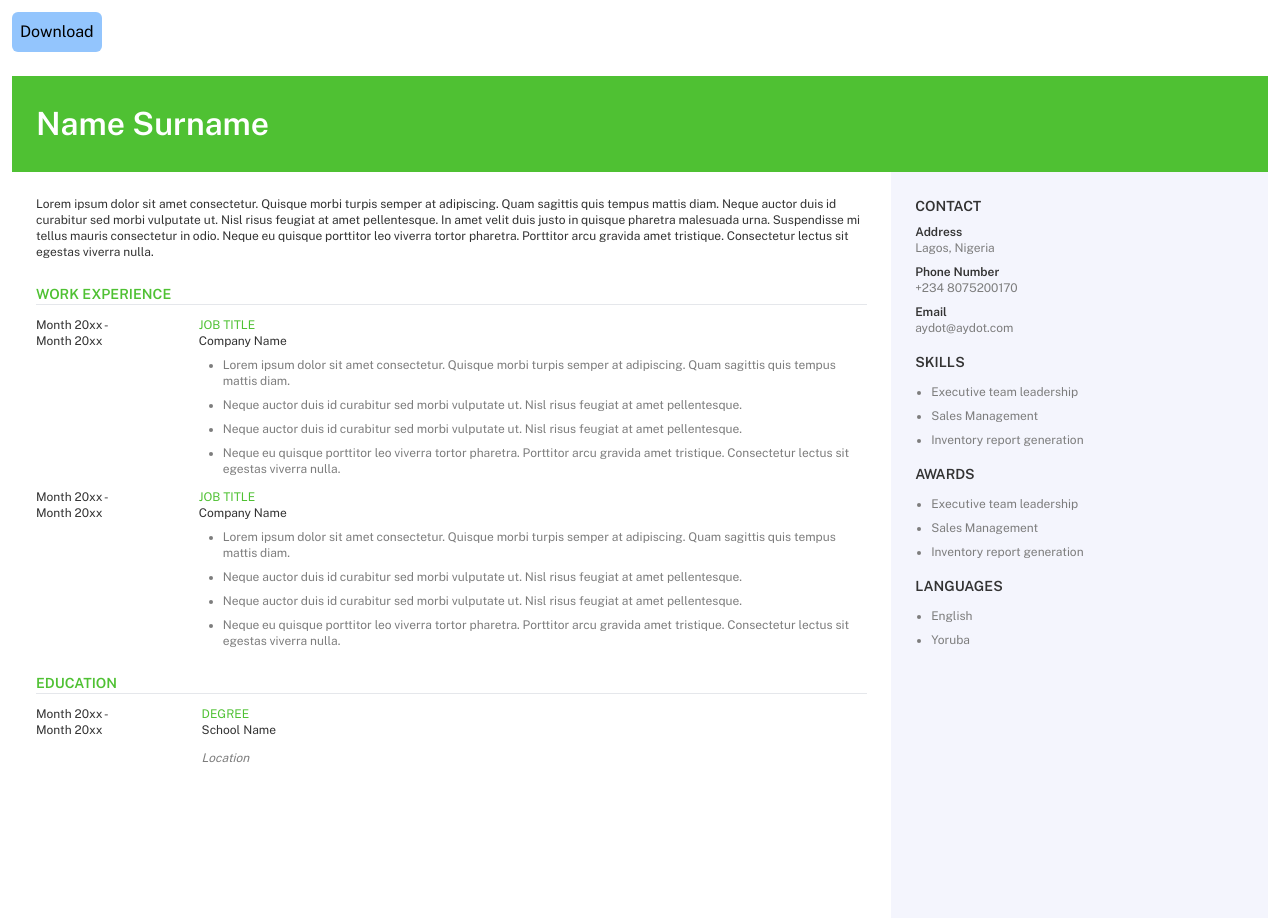
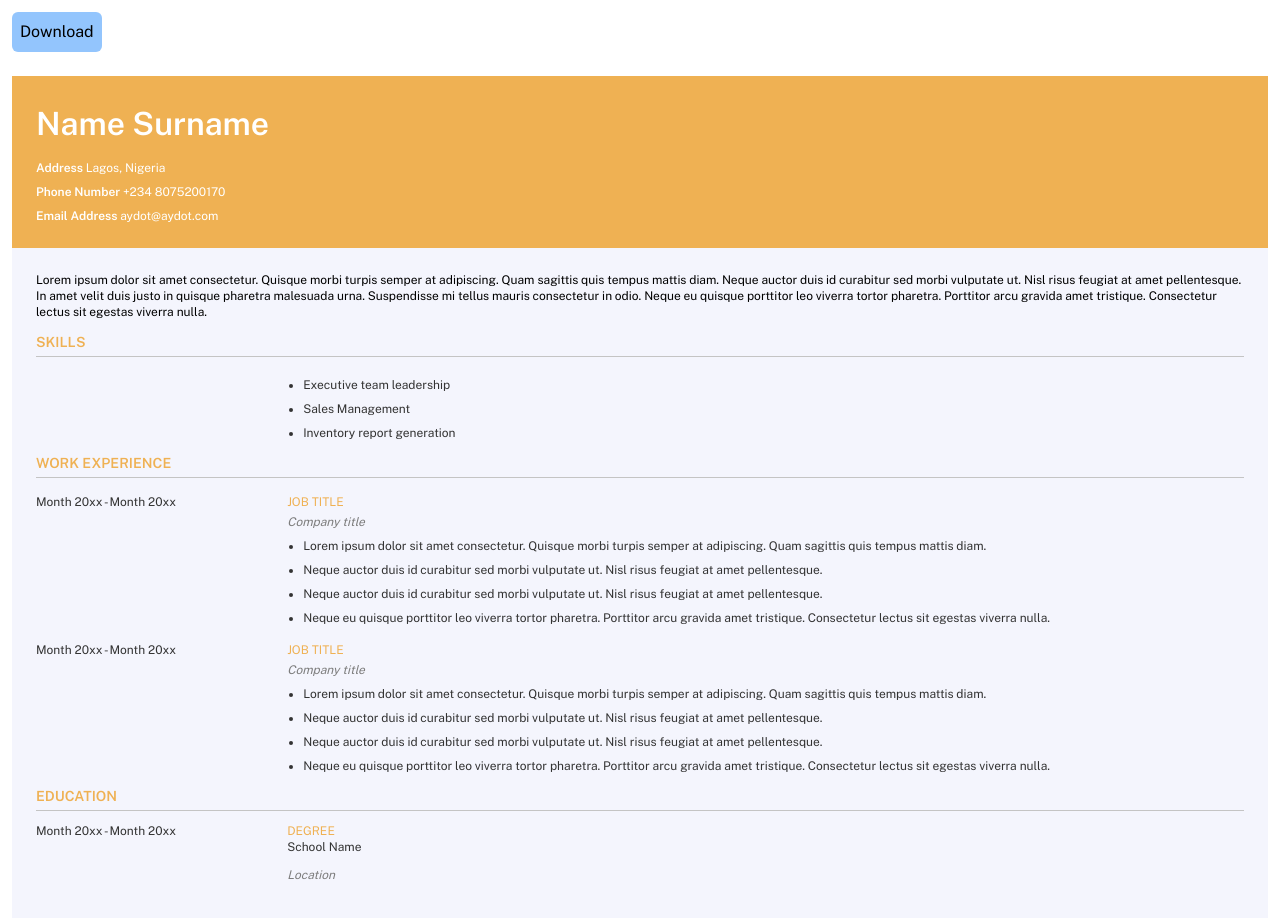
Before and after one commit to Ay7ot/ResuMate, a React (Vite) app in the folder client/: page /edit-template in a window 1280 px wide. Shown: the top 918 px of the page. Built offline with nearby package versions, Linux system fonts and the light colour scheme.

Commit message:
Added Lisbon Template

```diff
--- a/client/src/Components/TemplateComponents/EditTemplate.tsx
+++ b/client/src/Components/TemplateComponents/EditTemplate.tsx
@@ -2,7 +2,8 @@
 // import Istanbul from "./Istanbul"
 import { useRef } from "react"
 import html2pdf from "html2pdf.js"
-import Porto from "./Porto"
+// import Porto from "./Porto"
+import Lisbon from "./Lisbon"
 
 export default function EditTemplate() {
 
@@ -38,7 +39,8 @@ export default function EditTemplate() {
       <div className="p-3">
         <button onClick={generatePdf} className="mb-6 p-2 bg-blue-300 rounded-md">Download</button>
         {/* <Istanbul itemref={itemref}/> */}
-        <Porto />
+        {/* <Porto /> */}
+        <Lisbon />
       </div>
     )
 }
--- a/client/src/Components/TemplateComponents/Lisbon.tsx
+++ b/client/src/Components/TemplateComponents/Lisbon.tsx
@@ -5,8 +5,91 @@ export default function Lisbon() {
     const itemref = useRef<HTMLDivElement | null>(null)
 
     return (
-        <div className='flex justify-between rounded-md min-h-[1030px] bg-[#f4f5fd]' ref={itemref}>
+        <div className='min-h-[1030px] bg-[#f4f5fd]' ref={itemref}>
+            <div className="bg-[#EFB153] p-6 text-[#ffffff]">
+                <h1 className="text-[2rem] font-semibold">Name Surname</h1>
+                <div className="mt-3">
+                    <p className="text-xs font-semibold mt-2">Address <span className="font-normal"> Lagos, Nigeria</span></p>
+                    <p className="text-xs font-semibold mt-2">Phone Number <span className="font-normal"> +234 8075200170</span></p>
+                    <p className="text-xs font-semibold mt-2">Email Address <span className="font-normal"> aydot@aydot.com</span></p>
+                </div>
+            </div>
 
+            <div className="p-6">
+                <p className="text-[#33333] text-xs">Lorem ipsum dolor sit amet consectetur. Quisque morbi turpis semper at adipiscing. Quam sagittis quis tempus mattis diam. Neque auctor duis id curabitur sed morbi vulputate ut. Nisl risus feugiat at amet pellentesque. In amet velit duis justo in quisque pharetra malesuada urna. Suspendisse mi tellus mauris consectetur in odio. Neque eu quisque porttitor leo viverra tortor pharetra. Porttitor arcu gravida amet tristique. Consectetur lectus sit egestas viverra nulla. </p>
+
+                <section className="mt-3">
+                    <h2 className="text-[#EFB153] text-sm font-semibold mb-1">SKILLS</h2>
+                    <hr className="border-t-[1px] border-[#C4C4C4]"/>
+                    <div className="flex justify-between gap-3 mt-3">
+                        <div className="w-[20%]">
+
+                        </div>
+                        <ul className="w-[80%] pl-4 list-disc text-[#333333]">
+                            <li className="text-xs mt-2">Executive team leadership</li>
+                            <li className="text-xs mt-2">Sales Management</li>
+                            <li className="text-xs mt-2">Inventory report generation</li>
+                        </ul>
+                    </div>
+                </section>
+
+                <section className="mt-3">
+                    <h2 className="text-[#EFB153] text-sm font-semibold mb-1">WORK EXPERIENCE</h2>
+                    <hr className="border-t-[1px] border-[#C4C4C4]"/>
+                    <div className="flex justify-between gap-3 mt-4">
+                        <div className="w-[20%]">
+                            <p className="text-[#333333] text-xs">Month 20xx - Month 20xx</p>
+                        </div>
+                        <div className="w-[80%]">
+                            <h3 className="text-xs text-[#EFB153]">JOB TITLE</h3>
+                            <h4 className="text-xs mt-1 text-[#7D7D7D] italic">Company title</h4>
+
+
+                            <ul className="list-disc pl-4 text-[#333333]">
+                                <li className="text-xs mt-2 ">Lorem ipsum dolor sit amet consectetur. Quisque morbi turpis semper at adipiscing. Quam sagittis quis tempus mattis diam. </li>
+                                <li className="text-xs mt-2">Neque auctor duis id curabitur sed morbi vulputate ut. Nisl risus feugiat at amet pellentesque. </li>
+                                <li className="text-xs mt-2">Neque auctor duis id curabitur sed morbi vulputate ut. Nisl risus feugiat at amet pellentesque. </li>
+                                <li className="text-xs mt-2">Neque eu quisque porttitor leo viverra tortor pharetra. Porttitor arcu gravida amet tristique. Consectetur lectus sit egestas viverra nulla. </li>
+                            </ul>
+                        </div>
+                    </div>
+
+                    <div className="flex justify-between gap-3 mt-4">
+                        <div className="w-[20%]">
+                            <p className="text-[#333333] text-xs">Month 20xx - Month 20xx</p>
+                        </div>
+                        <div className="w-[80%]">
+                            <h3 className="text-xs text-[#EFB153]">JOB TITLE</h3>
+                            <h4 className="text-xs mt-1 text-[#7D7D7D] italic">Company title</h4>
+
+
+                            <ul className="list-disc pl-4 text-[#333333]">
+                                <li className="text-xs mt-2 ">Lorem ipsum dolor sit amet consectetur. Quisque morbi turpis semper at adipiscing. Quam sagittis quis tempus mattis diam. </li>
+                                <li className="text-xs mt-2">Neque auctor duis id curabitur sed morbi vulputate ut. Nisl risus feugiat at amet pellentesque. </li>
+                                <li className="text-xs mt-2">Neque auctor duis id curabitur sed morbi vulputate ut. Nisl risus feugiat at amet pellentesque. </li>
+                                <li className="text-xs mt-2">Neque eu quisque porttitor leo viverra tortor pharetra. Porttitor arcu gravida amet tristique. Consectetur lectus sit egestas viverra nulla. </li>
+                            </ul>
+                        </div>
+                    </div>
+                </section>
+
+                <section className="mt-3">
+                    <h2 className="text-[#EFB153] text-sm font-semibold mb-1">EDUCATION</h2>
+                    <hr className="border-t-[1px] border-[#C4C4C4]"/>
+                    <div className="flex justify-between gap-3 mt-3">
+                        <p className="text-xs text-[#333333] w-[20%]">
+                            Month 20xx -
+                            Month 20xx
+                        </p>
+                        <div className="w-[80%]">
+                            <h3 className='text-[#EFB153] text-xs'>DEGREE</h3>
+                            <h4 className="text-xs text-[#333333]">School Name</h4>
+                            <h5 className="text-xs italic text-[#7D7D7D] mt-3">Location</h5>
+                        </div>
+                    </div>
+                </section>
+
+            </div>
         </div>
     )
 }
--- a/client/src/Components/TemplateComponents/Porto.tsx
+++ b/client/src/Components/TemplateComponents/Porto.tsx
@@ -65,6 +65,7 @@ export default function Porto() {
                             </div>
                         </section>
                     </div>
+
                     <div className="w-[30%] p-6">
                         <section>
                             <h2 className="text-sm font-semibold text-[#333333]">CONTACT</h2>
```
